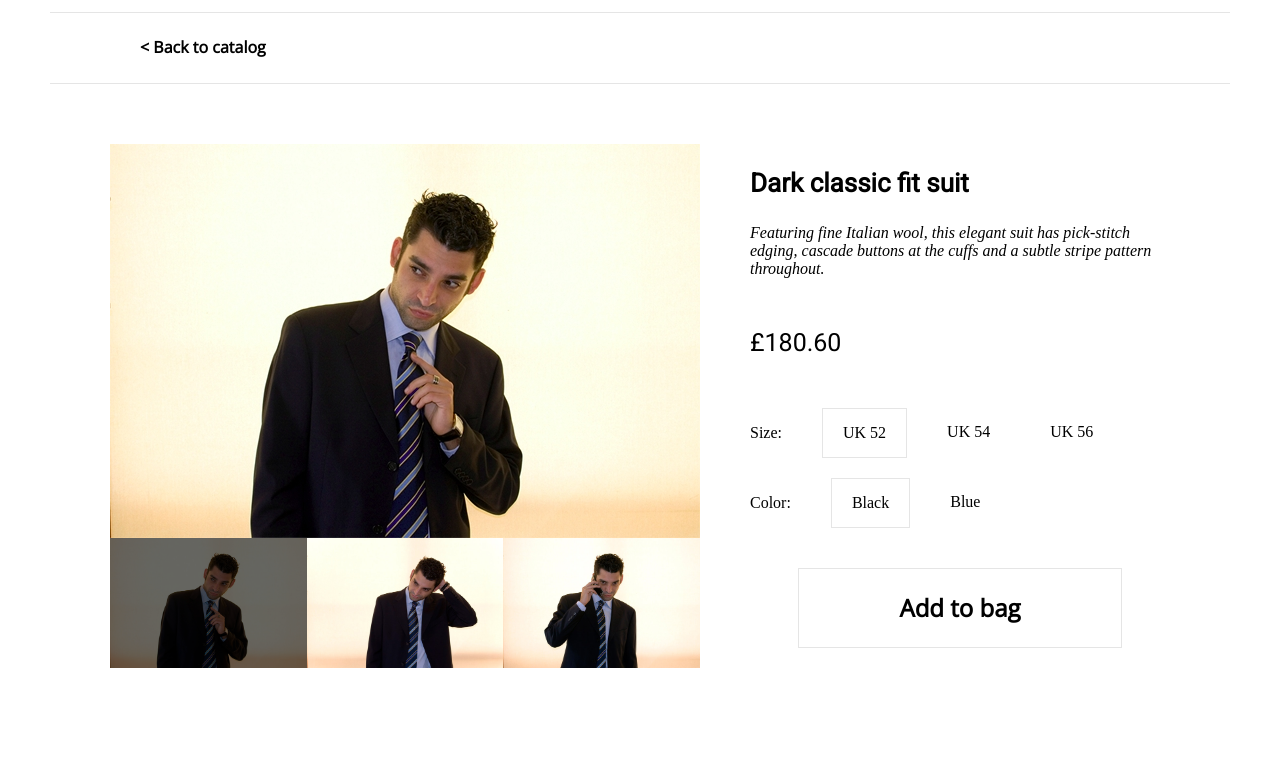
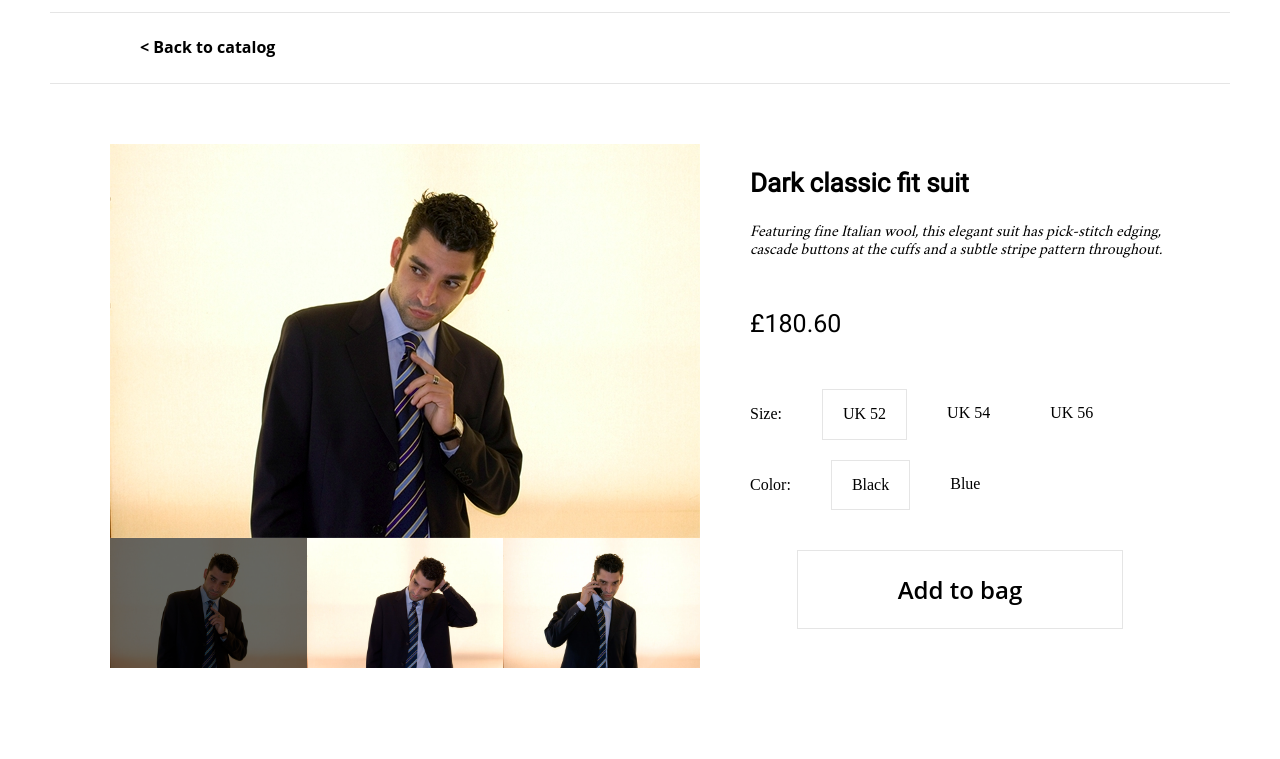
Before and after one commit to SergejNosko/epam-final-task, a website: page item.html in a window 1280 px wide. Shown: the part 114-873 px from the top of the page. Drawn offline with nearby package versions, Linux system fonts and the light colour scheme.

Commit message:
connected local fonts

```diff
--- /dev/null
+++ b/css/fonts.css
@@ -0,0 +1,12 @@
+@font-face {
+    font-family: Open-Sans;
+    src: url('../fonts/OpenSans.ttf');
+}
+@font-face {
+    font-family: Roboto;
+    src: url('../fonts/Roboto.ttf');
+}
+@font-face {
+    font-family: Crimson;
+    src: url('../fonts/Crimson-Roman.ttf');
+}
--- a/css/main.css
+++ b/css/main.css
@@ -1,3 +1,6 @@
+@import "fonts.css";
+
+
 body{
     color: #000;
 }
@@ -1247,6 +1250,7 @@ footer article:nth-of-type(2){
     }
     .item-detail .item-info{
         align-items: center;
+        padding: 25px 0 0 0;
     }
     .item-detail .item-info h2{
         order: -2;
--- a/item.html
+++ b/item.html
@@ -4,9 +4,9 @@
     <meta charset="UTF-8">
     <meta name="viewport" content="width=375, initial-scale=1.0">
     <title>Catalog</title>
-    <link href="https://fonts.googleapis.com/css?family=Open+Sans" rel="stylesheet">
+    <!--<link href="https://fonts.googleapis.com/css?family=Open+Sans" rel="stylesheet">
     <link href="https://fonts.googleapis.com/css?family=Roboto" rel="stylesheet">
-    <link href="https://fonts.googleapis.com/css?family=Crimson+Text" rel="stylesheet">
+    <link href="https://fonts.googleapis.com/css?family=Crimson+Text" rel="stylesheet">-->
     <link rel="stylesheet" href="css/main.css">
     <link rel="stylesheet" href="css/normalize.css">
 </head>
```
Also changed, not shown: bag.html (+3 -3 lines), catalog.html (+2 -2 lines), index.html (+2 -2 lines), fonts/Crimson-Roman.ttf (added), fonts/OpenSans.ttf (added), fonts/Roboto.ttf (added).
